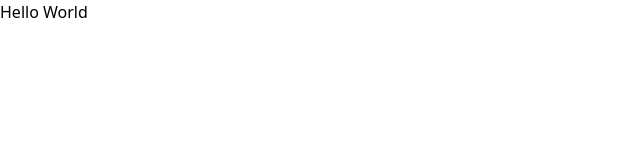
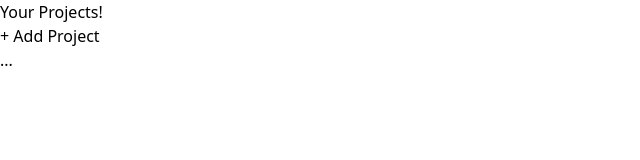
Before and after one commit to MykolaRybaruk/ProjectManagement, a React (Vite) app: page / in a window 1280 px wide. Shown: the top 160 px of the page, without its empty margins (0-640 px from the left). Built offline with nearby package versions, Linux system fonts and the light colour scheme.

Commit message:
added  project sidebar component

```diff
--- a/src/App.jsx
+++ b/src/App.jsx
@@ -1,8 +1,10 @@
+import ProjectsSidebar from "./components/ProjectsSidebar/ProjectsSidebar";
+
 function App() {
   return (
-    <>
-      <h1 className="my-8 text-center text-5xl font-bold">Hello World</h1>
-    </>
+    <main>
+      <ProjectsSidebar />
+    </main>
   );
 }
 
--- /dev/null
+++ b/src/components/ProjectsSidebar/ProjectsSidebar.jsx
@@ -0,0 +1,9 @@
+export default function ProjectsSidebar(props) {
+    return <aside>
+        <h2>Your Projects!</h2>
+        <button>
+            + Add Project
+        </button>
+        <ul>...</ul>
+    </aside>
+}
```
Also changed, not shown: 1 other file (tests, documents, lock files or other folders).
